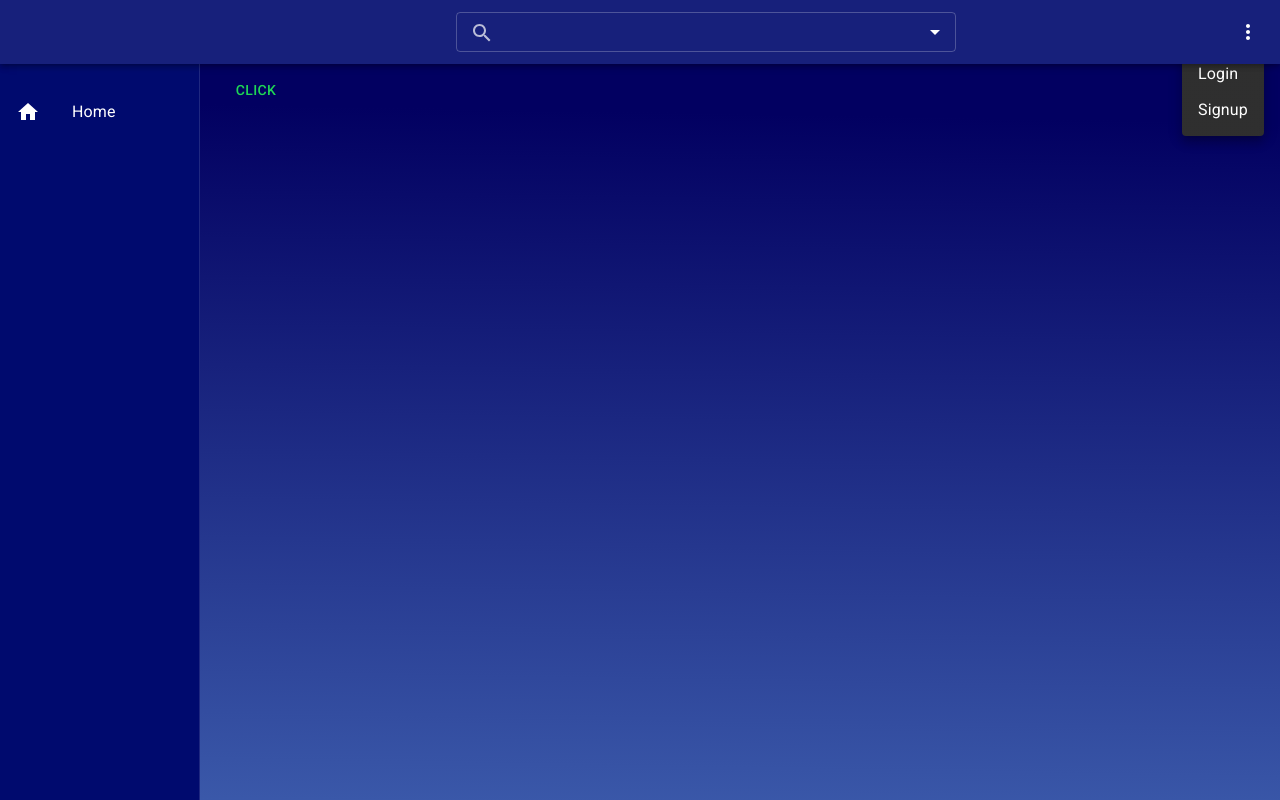
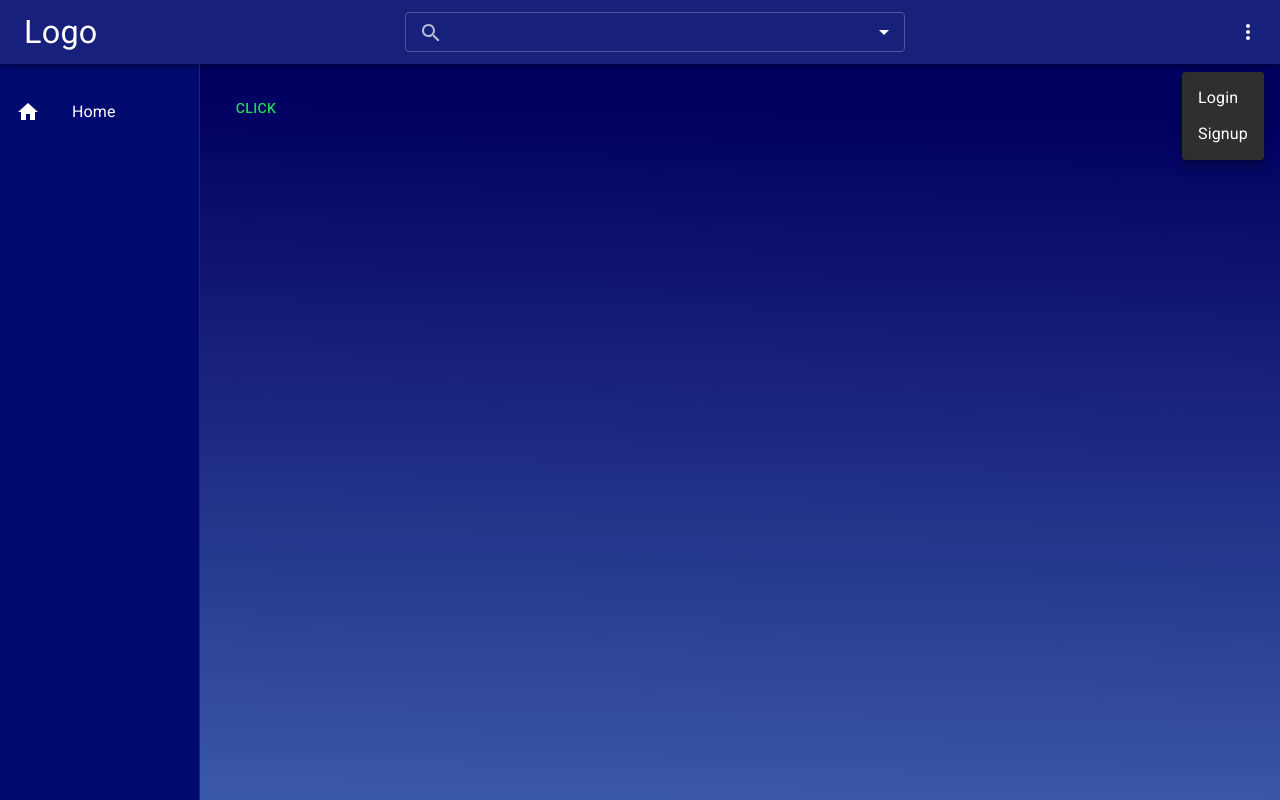
Before and after one commit to SarahE-Dev/youtube-frontend, a React (Vite) app: page / in a window 1280 px wide. Both pictures are taken after a click on the button 1248 px from the left and 32 px from the top of the page. Built offline with nearby package versions, Linux system fonts and the light colour scheme.

Commit message:
Edits to sidebar and drawer

```diff
--- a/src/App.jsx
+++ b/src/App.jsx
@@ -11,7 +11,7 @@ export default function App() {
   const user = useSelector((state) => state.user.user);
   const dispatch = useDispatch();
   const theme = useTheme();
-  const isSmallScreen = useMediaQuery(theme.breakpoints.down('sm'));
+  const isSmallScreen = useMediaQuery(theme.breakpoints.down('md'));
   return (
     <>
 
--- a/src/Layout.jsx
+++ b/src/Layout.jsx
@@ -1,10 +1,10 @@
 import React from 'react'
 import Navbar from './components/Navbar'
 import Sidebar from './components/Sidebar'
-import { useMediaQuery } from '@mui/material'
+import { Typography, useMediaQuery } from '@mui/material'
 
 export default function Layout({children}) {
-    const isSmallScreen = useMediaQuery(theme=>theme.breakpoints.down('sm'))
+    const isSmallScreen = useMediaQuery(theme=>theme.breakpoints.down('md'))
   return (
     <>
     {!isSmallScreen && <Sidebar />}
--- a/src/components/Home.jsx
+++ b/src/components/Home.jsx
@@ -2,15 +2,18 @@ import React from 'react'
 import { Container, Button, Typography } from '@mui/material'
 import {useTheme} from '@mui/material'
 import { useSelector, useDispatch } from 'react-redux'
+import {useMediaQuery} from '@mui/material'
+import { login } from '../features/user/userSlice';
 
 
 export default function Home() {
     const user = useSelector(state=>state.user.user)
+    const isSmallScreen = useMediaQuery(theme=>theme.breakpoints.down('md'))
     const dispatch = useDispatch()
     const theme = useTheme()
   return (
-    <Container maxWidth={false} sx={{background: theme.palette.gradientBackground.primary, height: '100vh', paddingTop: '9vh',}}>
-
+    <Container maxWidth={false} sx={{background: theme.palette.gradientBackground.primary, height: '100vh', paddingTop: '90px',}}>
+        {isSmallScreen && <Typography textAlign='center'>Logo</Typography>}
       <Button  onClick={()=>dispatch(login({username: 'Sarah'}))}>Click</Button>
       {user && <Typography>{user.username}</Typography>}
     </Container>
--- a/src/components/Navbar.jsx
+++ b/src/components/Navbar.jsx
@@ -1,8 +1,9 @@
-import { AppBar, Toolbar, Button, IconButton, Box, Autocomplete, TextField, MenuItem, Menu as Menu2 } from '@mui/material'
+import { AppBar, Toolbar, Button, IconButton, Box, Autocomplete, TextField, MenuItem, Menu as Menu2, Typography, Drawer, ButtonGroup } from '@mui/material'
 import React, { useState } from 'react'
 import {useMediaQuery, useTheme} from '@mui/material'
 import { AccountCircleOutlined, Menu, MoreVert, SearchOutlined } from '@mui/icons-material';
 import { useSelector } from 'react-redux';
+
 
 
 
@@ -12,14 +13,21 @@ export default function Navbar() {
     const [anchorEl, setAnchorEl] = useState(null);
     const [options, setOptions] = useState([])
     const theme = useTheme();
-    const isSmallScreen = useMediaQuery(theme.breakpoints.down('sm'));
+    const isSmallScreen = useMediaQuery(theme.breakpoints.down('md'));
+    const [isDrawerOpen, setIsDrawerOpen] = useState(false)
+    const toggleDrawer = ()=>setIsDrawerOpen(!isDrawerOpen)
   return (
+    <>
     <AppBar sx={{backgroundColor: theme.palette.navBackground.primary, zIndex: 2000}} position='fixed'>
-        <Toolbar sx={{pl: {sm: '200px'}}}>
-            {isSmallScreen && <IconButton edge='start' color='inherit'
+
+        <Toolbar >
+        {!isSmallScreen && <Typography variant='h4'>Logo</Typography>}
+            {isSmallScreen && <IconButton
+            onClick={toggleDrawer}
+            edge='start' color='inherit'
             aria-label='menu' sx={{mr: 2}}
             ><Menu/></IconButton>}
-            <Box sx={{flexGrow: 1, display: 'flex', justifyContent: 'center'}}>
+            <Box sx={{flexGrow: 1, display: 'flex', justifyContent: 'center', }}>
                 <Autocomplete size='small'
                 options={options}
                 sx={{width: '90%', maxWidth: 500}}
@@ -35,7 +43,7 @@ export default function Navbar() {
             <Box sx={{display: 'flex'}}>
              <IconButton aria-controls='menu' aria-haspopup='true' edge='end' sx={{ml: 2}} onClick={(e)=>setAnchorEl(e.currentTarget)}><AccountCircleOutlined/></IconButton>
 
-             <Menu2 sx={{mt: 4}} transformOrigin={{vertical: 'top', horizontal: 'right'}} anchorOrigin={{vertical: 'top', horizontal: 'right'}} id='menu'  open={Boolean(anchorEl)} onClose={()=>setAnchorEl(null)} keepMounted anchorEl={anchorEl}>
+             <Menu2 sx={{mt: 7}} transformOrigin={{vertical: 'top', horizontal: 'right'}} anchorOrigin={{vertical: 'top', horizontal: 'right'}} id='menu'  open={Boolean(anchorEl)} onClose={()=>setAnchorEl(null)} keepMounted anchorEl={anchorEl}>
                 <MenuItem>Profile</MenuItem>
                 <MenuItem>Logout</MenuItem>
                 </Menu2>
@@ -47,7 +55,7 @@ export default function Navbar() {
              <IconButton aria-controls='menu' aria-haspopup='true' edge='end' sx={{ml: 2}} onClick={(e)=>setAnchorEl(e.currentTarget)}>
                 <MoreVert/></IconButton>
 
-             <Menu2 sx={{mt: 4}} transformOrigin={{vertical: 'top', horizontal: 'right'}} anchorOrigin={{vertical: 'top', horizontal: 'right'}} id='menu'  open={Boolean(anchorEl)} onClose={()=>setAnchorEl(null)} keepMounted anchorEl={anchorEl}>
+             <Menu2 sx={{mt: 7}} transformOrigin={{vertical: 'top', horizontal: 'right'}} anchorOrigin={{vertical: 'top', horizontal: 'right'}} id='menu'  open={Boolean(anchorEl)} onClose={()=>setAnchorEl(null)} keepMounted anchorEl={anchorEl}>
                 <MenuItem>Login</MenuItem>
                 <MenuItem>Signup</MenuItem>
                 </Menu2>
@@ -56,5 +64,31 @@ export default function Navbar() {
                 }
         </Toolbar>
     </AppBar>
+    {isSmallScreen &&
+    <Drawer PaperProps={{
+        style: {
+            width: '200px',
+            backgroundColor: theme.palette.navBackground.primary,
+            paddingTop: '80px',
+
+        }
+
+    }} variant='temporary' anchor='left' open={isDrawerOpen} onClose={toggleDrawer}>
+        <Typography textAlign='center' variant='h4'>Logo</Typography>
+        <Box sx={{display: 'flex', flexDirection: 'column', alignItems: 'center'}}>
+            <ButtonGroup>
+            <Button variant='outlined' size='small' sx={{mt: 2, borderRadius: 10, fontSize: '.5rem'}}>Home</Button>
+            <Button variant='outlined' size='small' sx={{mt: 2, borderRadius: 10}}>Home</Button>
+            </ButtonGroup>
+
+            <Button variant='outlined' size='small' sx={{mt: 2, borderRadius: 10}}>Home</Button>
+            <Button variant='outlined' size='small' sx={{mt: 2, borderRadius: 10}}>Home</Button>
+            <Button variant='outlined' size='small' sx={{mt: 2, borderRadius: 10}}>Home</Button>
+            <Button variant='outlined' size='small' sx={{mt: 2, borderRadius: 10}}>Home</Button>
+            <Button variant='outlined' size='small' sx={{mt: 2, borderRadius: 10}}>Home</Button>
+        </Box>
+    </Drawer>
+}
+    </>
   )
 }
--- a/src/components/Sidebar.jsx
+++ b/src/components/Sidebar.jsx
@@ -10,7 +10,7 @@ export default function Sidebar() {
         style: {
             width: '200px',
             backgroundColor: theme.palette.navBackground.primary,
-            paddingTop: '10vh',
+            paddingTop: '80px',
 
         }
     }}
```
